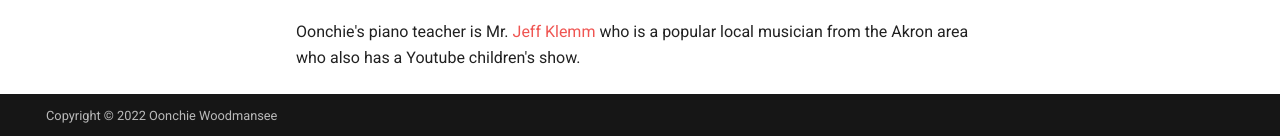
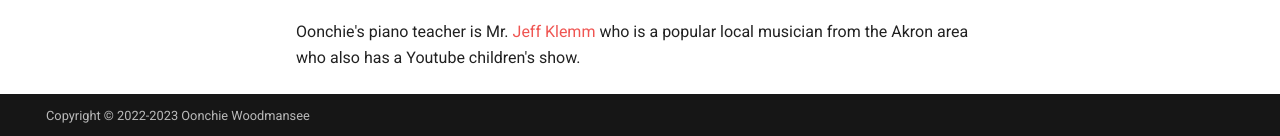
Before and after one commit to gsvolt/owp, an MkDocs documentation site: the page built from docs/index.md, in a window 1280 px wide and 900 px high, scrolled down 593 px. Shown: the part 761-897 px from the top of the window. Built offline with MkDocs 1.6.1 and Material for MkDocs 9.7.7, drawn with Linux system fonts in a browser that asks for light colours.

Commit message:
Updated copyright

```diff
--- a/mkdocs.yml
+++ b/mkdocs.yml
@@ -23,6 +23,6 @@ markdown_extensions:
   - pymdownx.emoji:
       emoji_index: !!python/name:materialx.emoji.twemoji
       emoji_generator: !!python/name:materialx.emoji.to_svg
-copyright: Copyright &copy; 2022 Oonchie Woodmansee
+copyright: Copyright &copy; 2022-2023 Oonchie Woodmansee
 extra:
   generator: false
```
